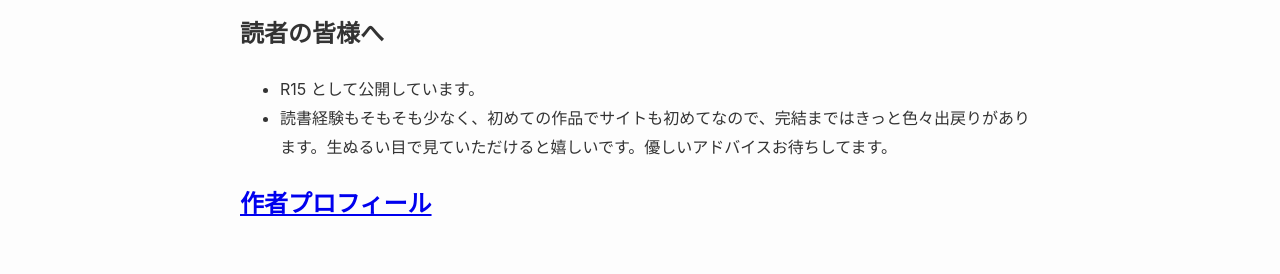
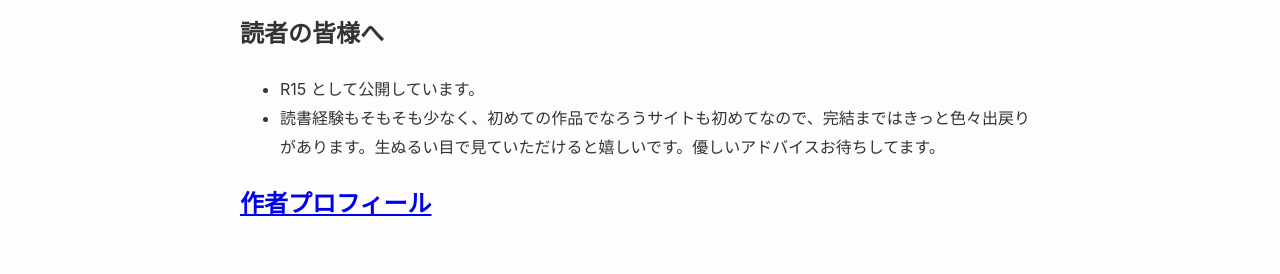
Before and after one commit to MikakoWorld/unison-gate-beta, a Jekyll site: the page built from docs/index.md, in a window 1280 px wide. Shown: the part 2009-2283 px from the top of the page. Built offline with Jekyll 4.4.1, drawn with Linux system fonts in a browser that asks for light colours; our own code applies the rules of GitHub Pages for plain Markdown files.

Commit message:
メッセージ微調整

```diff
--- a/docs/index.md
+++ b/docs/index.md
@@ -65,6 +65,6 @@ layout: default
 ## 読者の皆様へ
 
 - R15 として公開しています。
-- 読書経験もそもそも少なく、初めての作品でサイトも初めてなので、完結まではきっと色々出戻りがあります。生ぬるい目で見ていただけると嬉しいです。優しいアドバイスお待ちしてます。
+- 読書経験もそもそも少なく、初めての作品でなろうサイトも初めてなので、完結まではきっと色々出戻りがあります。生ぬるい目で見ていただけると嬉しいです。優しいアドバイスお待ちしてます。
 
 ## [作者プロフィール](./profile)
```
